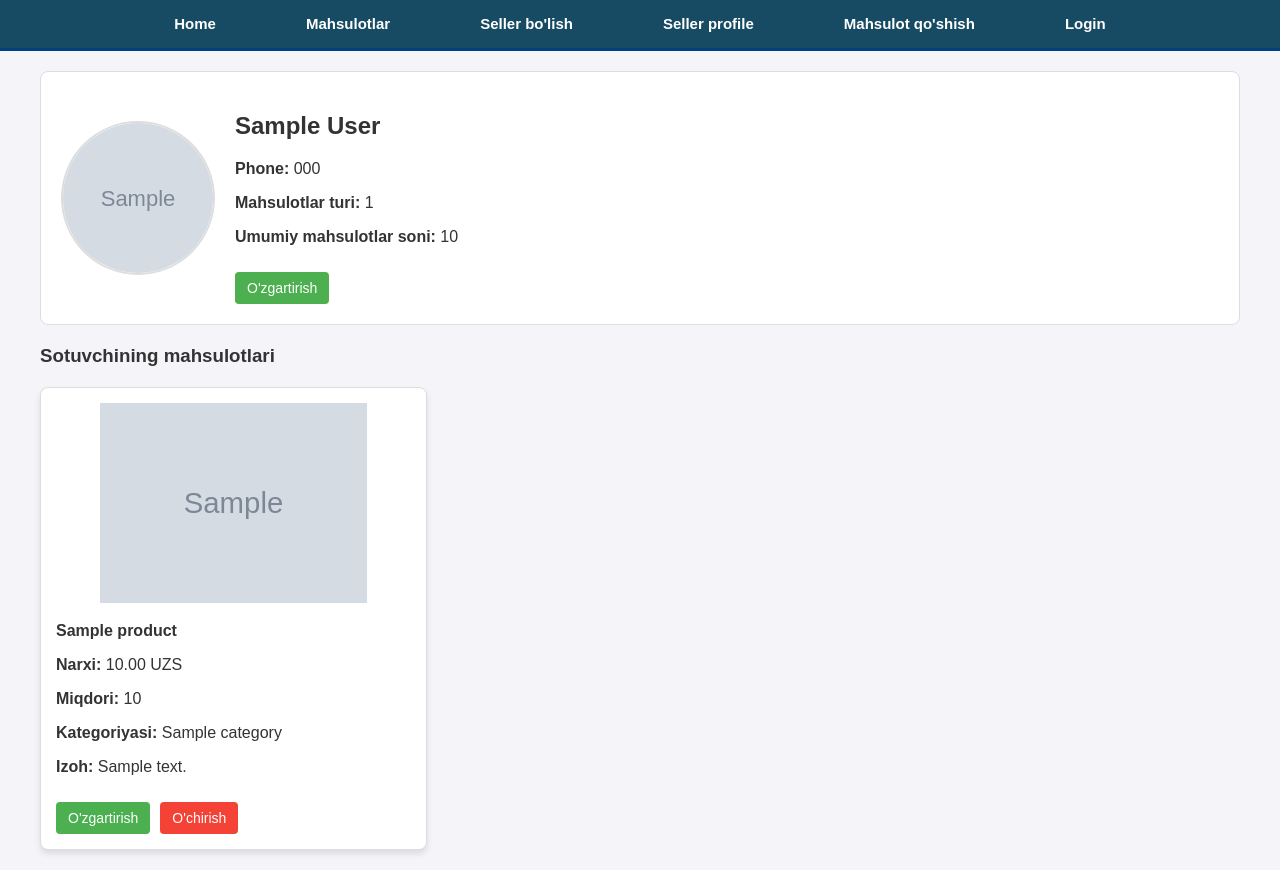
After one commit to MuhammadjonArabov/ShopLaptop, a Django app: page /seller-profile/ in a window 1280 px wide. The commit adds this page. Run offline with Django 5.2, Linux system fonts and the light colour scheme; a user stored in the database is signed in; tables that the repository leaves empty hold one stand-in row (values such as "Sample post"); grey boxes marked "Sample" are stand-in pictures.

Commit message:
seller profile

```diff
--- /dev/null
+++ b/shop/static/css/seller.css
@@ -0,0 +1,140 @@
+body {
+    font-family: 'Arial', sans-serif;
+    margin: 0;
+    padding: 0;
+    background-color: #f4f4f9;
+    color: #333;
+}
+
+.navbar {
+    background-color: #174b63;
+    padding: 15px 0;
+    display: flex;
+    justify-content: center;
+    border-bottom: 3px solid #004080;
+}
+
+.nav-menu {
+    list-style: none;
+    display: flex;
+    gap: 50px;
+    margin: 0;
+    padding: 0;
+}
+
+.nav-menu a {
+    color: white;
+    text-decoration: none;
+    font-size: 15px;
+    font-weight: bold;
+    padding: 8px 20px;
+    transition: color 0.3s, background-color 0.3s;
+}
+
+.nav-menu a:hover {
+    color: #FFD700;
+    background-color: rgba(255, 255, 255, 0.2);
+    border-radius: 4px;
+}
+
+.profile-container {
+    padding: 20px;
+    max-width: 1200px;
+    margin: 0 auto;
+}
+
+.profile-header {
+    display: flex;
+    gap: 20px;
+    align-items: center;
+    margin-bottom: 20px;
+    padding: 20px;
+    background-color: #fff;
+    border: 1px solid #ddd;
+    border-radius: 8px;
+}
+
+.profile-image {
+    width: 150px;
+    height: 150px;
+    border-radius: 50%;
+    object-fit: cover;
+    border: 2px solid #ddd;
+}
+
+.profile-details {
+    flex: 1;
+}
+
+.btn {
+    display: inline-block;
+    padding: 8px 12px;
+    color: #fff;
+    text-decoration: none;
+    font-size: 14px;
+    border-radius: 4px;
+    margin-top: 10px;
+}
+
+.btn-edit {
+    background-color: #4caf50;
+}
+
+.btn-delete {
+    background-color: #f44336;
+}
+
+.product-list {
+    display: grid;
+    grid-template-columns: repeat(auto-fill, minmax(320px, 1fr));
+    gap: 20px;
+    margin-top: 20px;
+}
+
+.product-item {
+    background-color: #fff;
+    border: 1px solid #ddd;
+    border-radius: 8px;
+    padding: 15px;
+    box-shadow: 0 4px 6px rgba(0, 0, 0, 0.1);
+    transition: transform 0.2s ease-in-out;
+}
+
+.product-item:hover {
+    transform: translateY(-5px);
+}
+
+.product-image {
+    width: 100%;
+    height: 200px;
+    object-fit: contain;
+    border-radius: 8px;
+    margin-bottom: 15px;
+}
+
+.product-details h4 {
+    margin: 0 0 10px;
+}
+
+.product-actions {
+    display: flex;
+    gap: 10px;
+}
+
+.messages {
+    list-style: none;
+    padding: 0;
+    margin: 20px 0;
+}
+
+.messages li {
+    padding: 10px 15px;
+    margin-bottom: 10px;
+    border-radius: 4px;
+    color: #fff;
+    font-weight: bold;
+}
+
+.messages .error {
+    background-color: #f44336;
+}
--- a/shop/templates/products/add_product.html
+++ b/shop/templates/products/add_product.html
@@ -13,7 +13,7 @@
             <li><a href="{% url 'index' %}">Home</a></li>
             <li><a href="{% url 'product_list' %}">Mahsulotlar</a></li>
             <li><a href="{% url 'seller_register' %}">Seller bo'lish</a></li>
-            <li><a href="#">Sellerlar</a></li>
+            <li><a href="{% url 'seller_profile' %}">Seller profile</a></li>
             <li><a href="{% url 'add_product' %}">Mahsulot qo'shish</a></li>
             <li><a href="{% url 'login' %}">Login</a></li>
         </ul>
--- a/shop/templates/products/index.html
+++ b/shop/templates/products/index.html
@@ -11,7 +11,7 @@
             <li><a href="{% url 'index' %}">Home</a></li>
             <li><a href="{% url 'product_list' %}">Mahsulotlar</a></li>
             <li><a href="{% url 'seller_register' %}">Seller bo'lish</a></li>
-            <li><a href="#">Sellerlar</a></li>
+            <li><a href="{% url 'seller_profile' %}">Seller profile</a></li>
             <li><a href="{% url 'add_product' %}">Mahsulot qo'shish</a></li>
             <li><a href="{% url 'login' %}">Login</a></li>
         </ul>
--- a/shop/templates/products/product_list.html
+++ b/shop/templates/products/product_list.html
@@ -8,13 +8,12 @@
     <title>Mahsulotlar</title>
 </head>
 <body>
-    <!-- Navbar -->
     <nav class="navbar">
         <ul class="nav-menu">
             <li><a href="{% url 'index' %}">Home</a></li>
             <li><a href="{% url 'product_list' %}">Mahsulotlar</a></li>
             <li><a href="{% url 'seller_register' %}">Seller bo'lish</a></li>
-            <li><a href="#">Sellerlar</a></li>
+            <li><a href="{% url 'seller_profile' %}">Seller profile</a></li>
             <li><a href="{% url 'add_product' %}">Mahsulot qo'shish</a></li>
             <li><a href="{% url 'login' %}">Login</a></li>
         </ul>
--- /dev/null
+++ b/shop/templates/products/seller.html
@@ -0,0 +1,54 @@
+<!DOCTYPE html>
+<html lang="en">
+<head>
+    {% load static %}
+    <link rel="stylesheet" href="{% static 'css/seller.css' %}">
+    <title>Seller Profile</title>
+</head>
+<body>
+    <nav class="navbar">
+        <ul class="nav-menu">
+            <li><a href="{% url 'index' %}">Home</a></li>
+            <li><a href="{% url 'product_list' %}">Mahsulotlar</a></li>
+            <li><a href="{% url 'seller_register' %}">Seller bo'lish</a></li>
+            <li><a href="{% url 'seller_profile' %}">Seller profile</a></li>
+            <li><a href="{% url 'add_product' %}">Mahsulot qo'shish</a></li>
+            <li><a href="{% url 'login' %}">Login</a></li>
+        </ul>
+    </nav>
+
+    <div class="profile-container">
+        <div class="profile-header">
+            <img src="{{ seller.image.url }}" alt="Seller Image" class="profile-image">
+            <div class="profile-details">
+                <h2>{{ seller.user.full_name }}</h2>
+                <p><strong>Phone:</strong> {{ seller.user.phone }}</p>
+                <p><strong>Mahsulotlar turi:</strong> {{ product_count }}</p>
+                <p><strong>Umumiy mahsulotlar soni:</strong> {{ total_quantity }}</p>
+                <a href="#" class="btn btn-edit">O'zgartirish</a>
+            </div>
+        </div>
+
+        <h3>Sotuvchining mahsulotlari</h3>
+
+        <div class="product-list">
+            {% for product in products %}
+            <div class="product-item">
+                <img src="{{ product.images.url }}" alt="{{ product.name }}" class="product-image">
+                <div class="product-details">
+                    <h4>{{ product.name }}</h4>
+                    <p><strong>Narxi:</strong> {{ product.price }} UZS</p>
+                    <p><strong>Miqdori:</strong> {{ product.quantity }}</p>
+                    <p><strong>Kategoriyasi:</strong> {{ product.category.name }}</p>
+                    <p><strong>Izoh:</strong> {{ product.comment }}</p>
+                    <div class="product-actions">
+                        <a href="#" class="btn btn-edit">O'zgartirish</a>
+                        <a href="#" class="btn btn-delete">O'chirish</a>
+                    </div>
+                </div>
+            </div>
+            {% endfor %}
+        </div>
+    </div>
+</body>
+</html>
--- a/shop/templates/products/seller_register.html
+++ b/shop/templates/products/seller_register.html
@@ -11,7 +11,7 @@
             <li><a href="{% url 'index' %}">Home</a></li>
             <li><a href="{% url 'product_list' %}">Mahsulotlar</a></li>
             <li><a href="{% url 'seller_register' %}">Seller bo'lish</a></li>
-            <li><a href="#">Sellerlar</a></li>
+            <li><a href="{% url 'seller_profile' %}">Seller profile</a></li>
             <li><a href="{% url 'add_product' %}">Mahsulot qo'shish</a></li>
             <li><a href="{% url 'login' %}">Login</a></li>
         </ul>
--- a/shop/urls.py
+++ b/shop/urls.py
@@ -4,8 +4,9 @@ from . import views
 urlpatterns = [
     path('index/', views.index, name='index'),
     path('register/', views.register, name='register'),
-    path('login/', views.login_view, name='login'),
+    path('', views.login_view, name='login'),
     path('seller-register/', views.seller_register, name='seller_register'),
     path('add-product/', views.add_product, name='add_product'),
     path('product-list/', views.product_list, name='product_list'),
+    path('seller-profile/', views.seller_profile, name='seller_profile'),
 ]
--- a/shop/views.py
+++ b/shop/views.py
@@ -1,8 +1,7 @@
-from unicodedata import category
-
 from django.shortcuts import render, redirect
 from django.contrib.auth import authenticate, login
 from django.contrib.auth.decorators import login_required
+from django.contrib import messages
 from .models import User, Seller, Customer, Category, Product
 
 
@@ -39,7 +38,6 @@ def register_user(request, user_type='customer'):
 
     template = 'products/seller_register.html' if user_type == 'seller' else 'products/register.html'
     return render(request, template)
-
 
 
 def login_view(request):
@@ -131,8 +129,28 @@ def add_product(request):
 
 
 def product_list(request):
-        products = Product.objects.filter(status=True)
-        context = {
-            'products': products
-        }
-        return render(request, 'products/product_list.html', context)
+    products = Product.objects.filter(status=True)
+    context = {
+        'products': products
+    }
+    return render(request, 'products/product_list.html', context)
+
+
+@login_required
+def seller_profile(request):
+    if not hasattr(request.user, 'seller'):
+        messages.error(request, "Siz seller emassiz!")
+        return redirect('index')
+
+    seller = request.user.seller
+    products = Product.objects.filter(seller=seller)
+    product_count = products.count()
+    total_quantity = sum(product.quantity for product in products)
+
+    context = {
+        'seller': seller,
+        'products': products,
+        'product_count': product_count,
+        'total_quantity': total_quantity,
+    }
+    return render(request, 'products/seller.html', context)
```
Also changed, not shown: shop/forms.py (+7 -1 lines).
